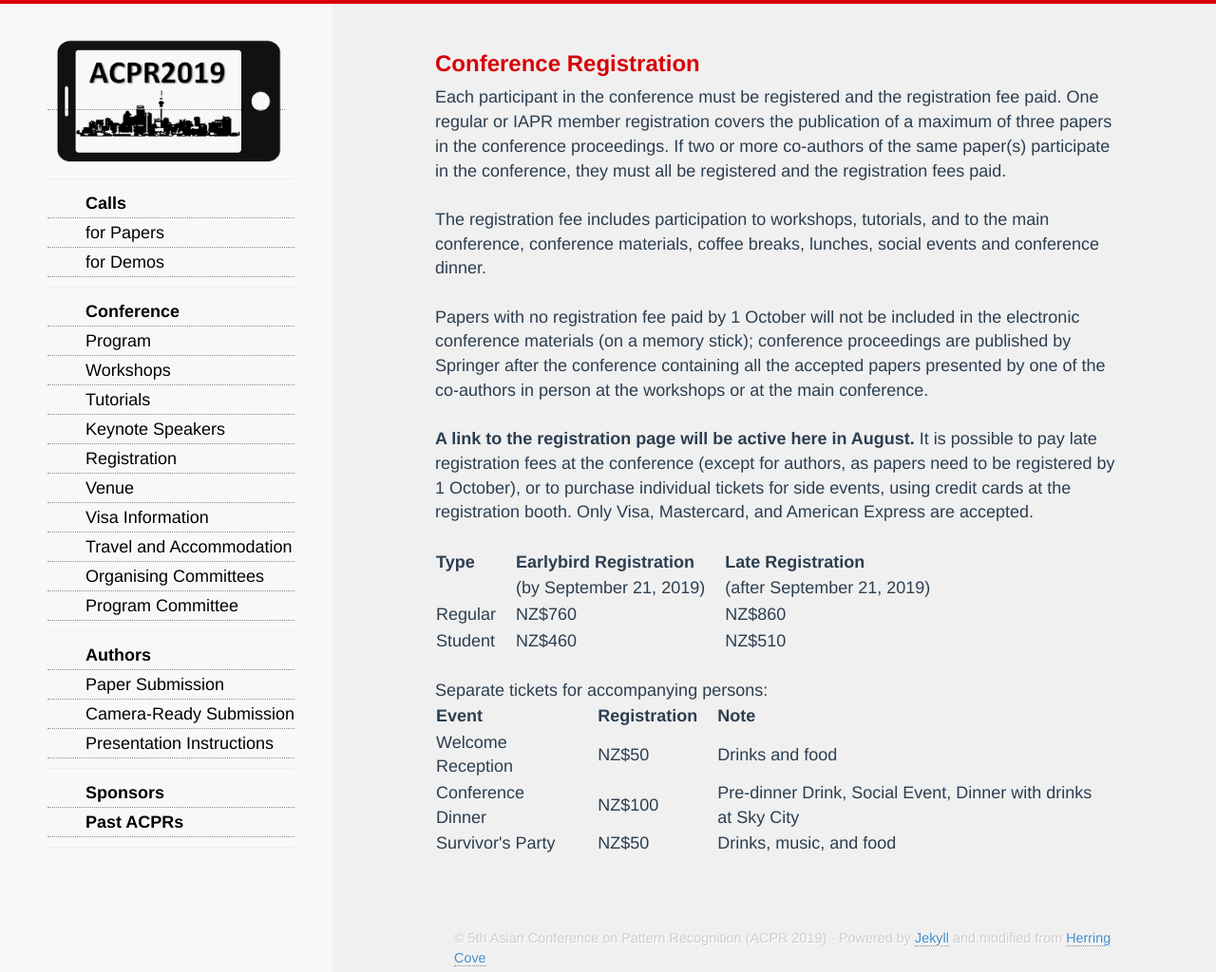
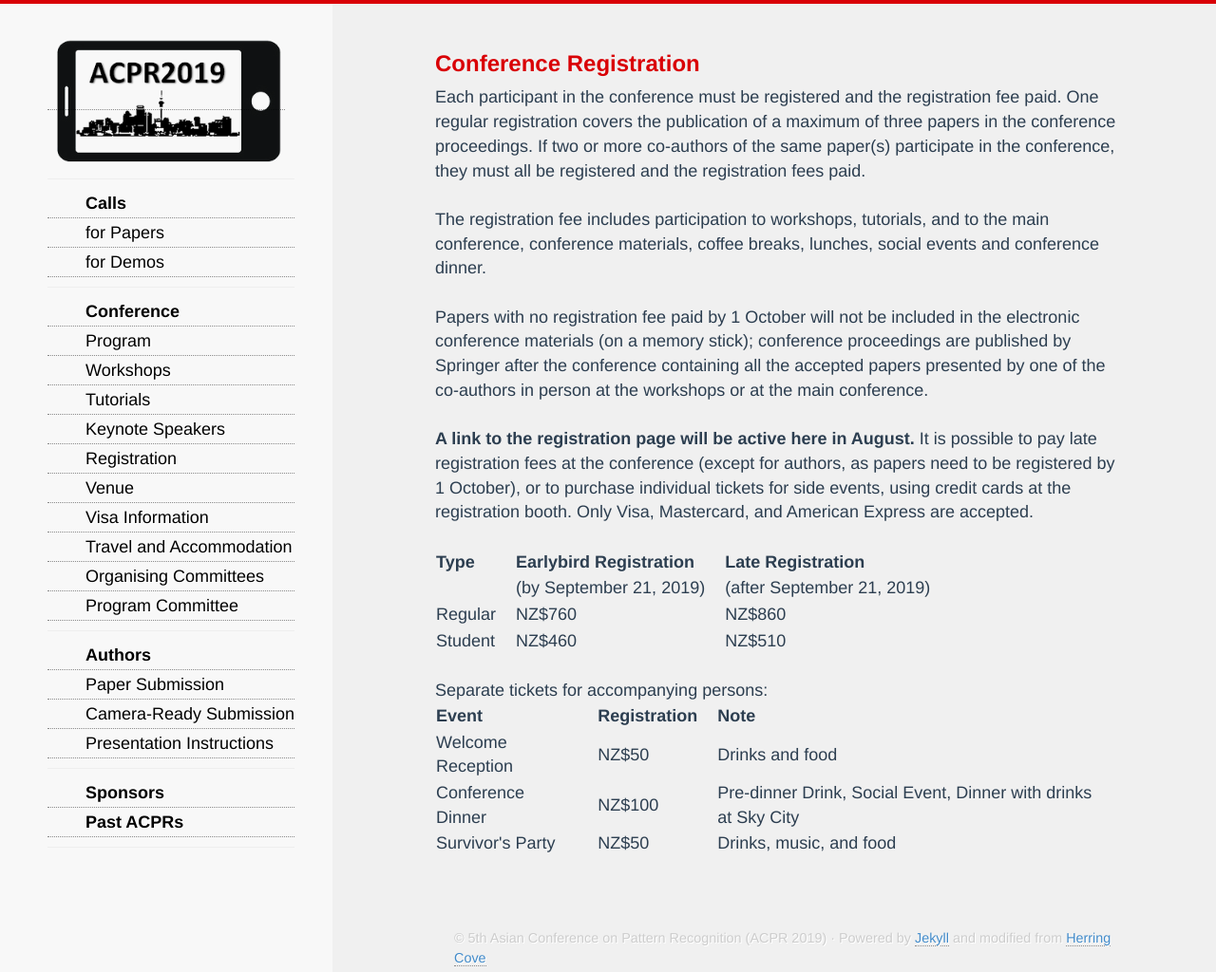
Before and after one commit to AndrewChenUoA/ACPR2019, a Jekyll site: the page built from registration.html, in a window 1280 px wide and 1024 px high. Shown: the whole window at 95% size. Built offline with Jekyll 4.4.1, drawn with Linux system fonts in a browser that asks for light colours; nearby versions of some CDN libraries; Markdown is read by kramdown in place of the engine named in the settings.

Commit message:
Update text

```diff
--- a/registration.html
+++ b/registration.html
@@ -3,7 +3,7 @@ title: ACPR 2019 - The 5th Asian Conference on Pattern Recognition
 ---
 <div>
 <h3>Conference Registration</h3>
-Each participant in the conference must be registered and the registration fee paid. One regular or IAPR member registration covers the publication of a maximum of three papers in the conference proceedings. If two or more co-authors of the same paper(s) participate in the conference, they must all be registered and the registration fees paid.<br/><br/>
+Each participant in the conference must be registered and the registration fee paid. One regular registration covers the publication of a maximum of three papers in the conference proceedings. If two or more co-authors of the same paper(s) participate in the conference, they must all be registered and the registration fees paid.<br/><br/>
 
 The registration fee includes participation to workshops, tutorials, and to the main conference, conference materials, coffee breaks, lunches, social events and conference dinner.<br/><br/>
 
```
